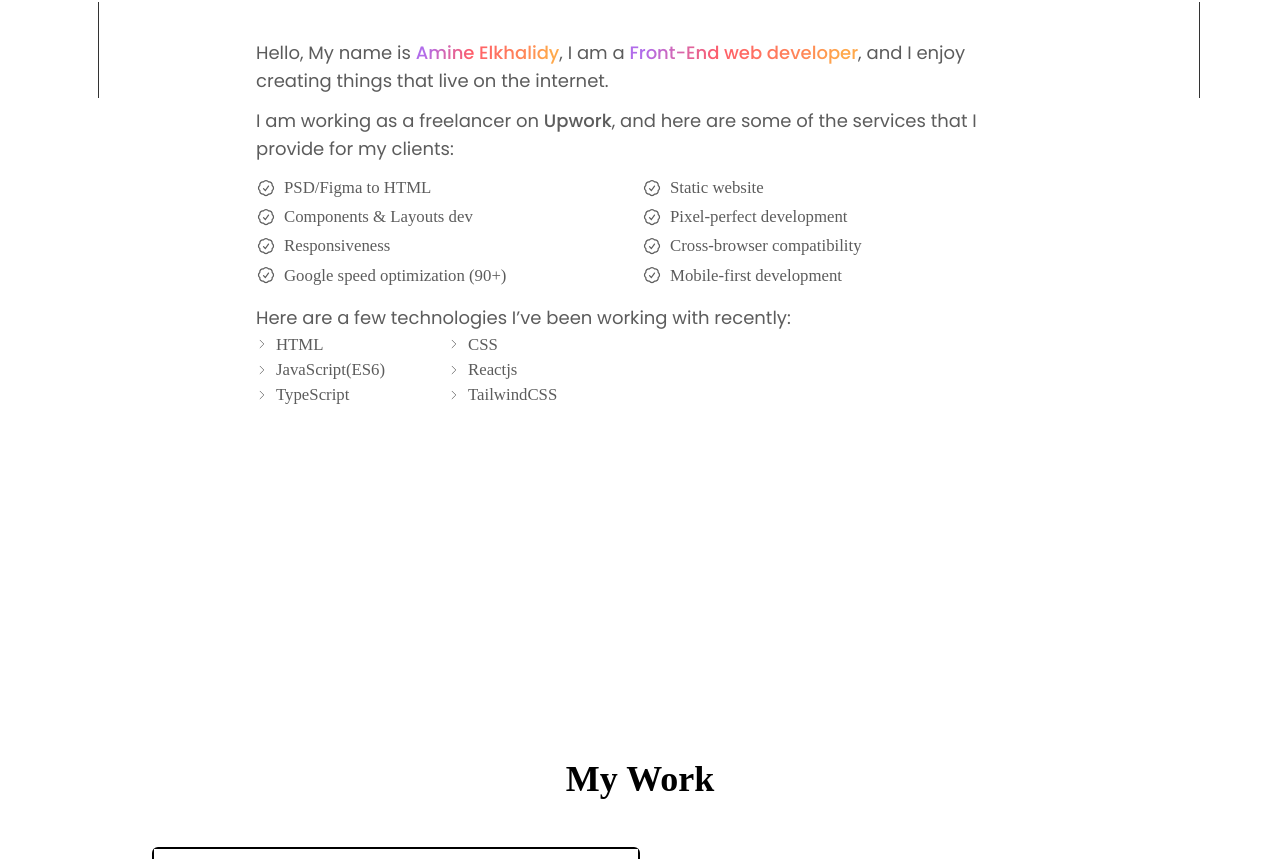
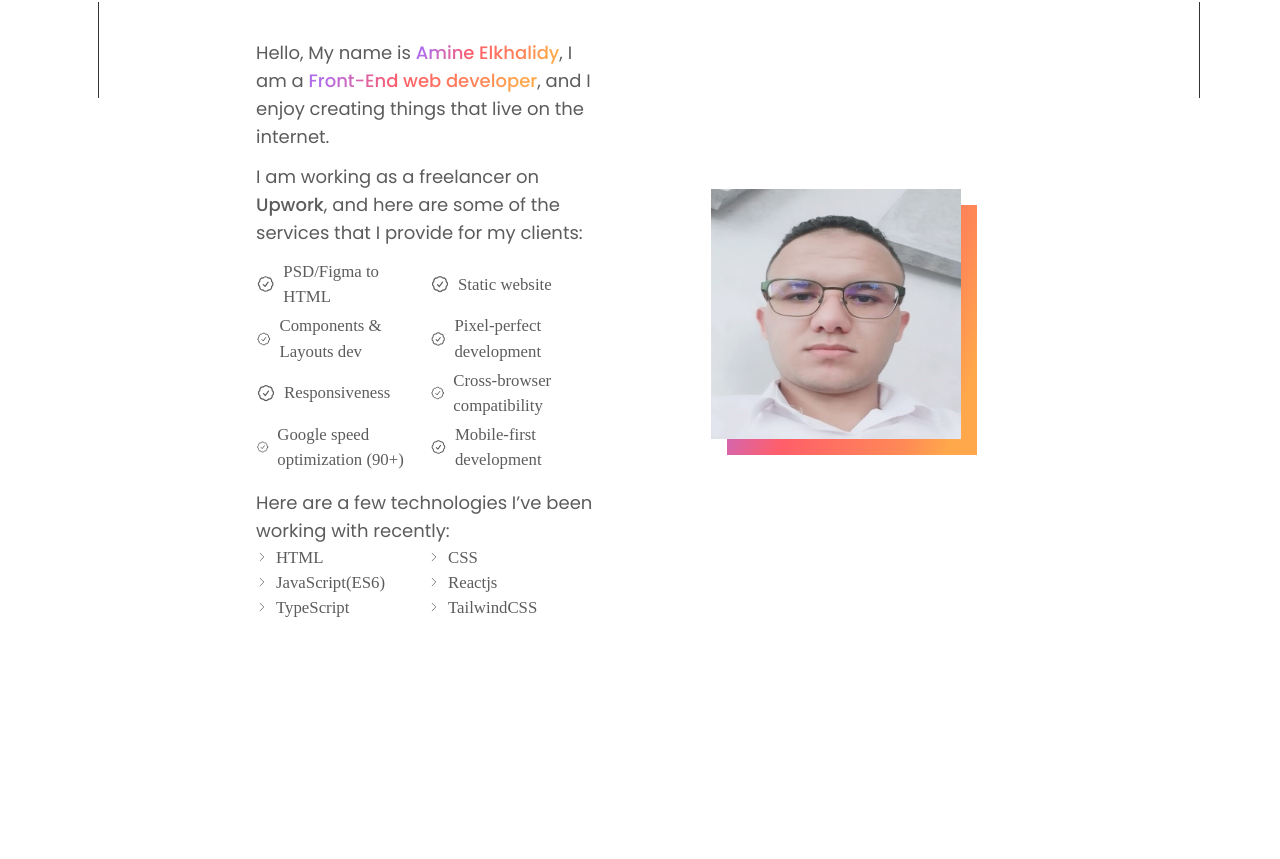
Before and after one commit to AmineElkhalidy/Portfolio, a React (Vite) app: page / in a window 1280 px wide. Shown: the part 701-1560 px from the top of the page. After the commit the page ends 1364 px from the top, so only its background shows below. Built offline with nearby package versions, Linux system fonts and the light colour scheme; a web font is replaced by a local one.

Commit message:
Changing about section icons...

```diff
--- a/src/App.jsx
+++ b/src/App.jsx
@@ -45,10 +45,10 @@ const App = () => {
       <Header />
       <Hero />
       <About />
-      <Projects />
-      <Skills />
-      <Testimonials />
-      <Contact />
+      {/* <Projects /> */}
+      {/* <Skills /> */}
+      {/* <Testimonials /> */}
+      {/* <Contact /> */}
     </>
   );
 };
--- a/src/index.css
+++ b/src/index.css
@@ -58,3 +58,13 @@ body {
     #ffa84b 91%
   );
 }
+
+.image {
+  background-image: linear-gradient(
+    108deg,
+    #b16cea 8%,
+    #ff5e69 40%,
+    #ff8a56 77%,
+    #ffa84b 91%
+  );
+}
--- a/src/sections/About.jsx
+++ b/src/sections/About.jsx
@@ -1,11 +1,13 @@
 import React from "react";
 
 // Icons
-import { MdKeyboardArrowRight } from "react-icons/md";
 import { CheckBadgeIcon, ChevronRightIcon } from "@heroicons/react/24/outline";
 
 // motion
 import { motion } from "framer-motion";
+
+// Amine Image
+import Amine from "../assets/images/AmineElkhalidy.jpg";
 
 const About = () => {
   return (
@@ -21,7 +23,7 @@ const About = () => {
         </h2>
 
         {/* Content Container */}
-        <div className="max-w-3xl mx-auto md:px-8 lg:px-0">
+        <div className="max-w-3xl mx-auto grid md:grid-cols-2 gap-20 md:px-8 lg:px-0">
           <div>
             <div>
               <p className="text-grey-400 mb-3 md:text-lg">
@@ -135,6 +137,20 @@ const About = () => {
               </ul>
             </div>
           </div>
+
+          {/* About Img */}
+          <div className="grid place-items-center">
+            <div className="relative group">
+              <div className="w-[250px] h-[250px] z-50 -translate-x-4 -translate-y-4 duration-300 group-hover:translate-x-0 group-hover:translate-y-0">
+                <img
+                  className="w-full h-full"
+                  src={Amine}
+                  alt="Amine preview img"
+                />
+              </div>
+              <div className="w-[250px] h-[250px] image -z-10 absolute top-0 left-0 " />
+            </div>
+          </div>
         </div>
       </motion.div>
     </section>
```
Also changed, not shown: src/assets/images/AmineElkhalidy.jpg (added).
